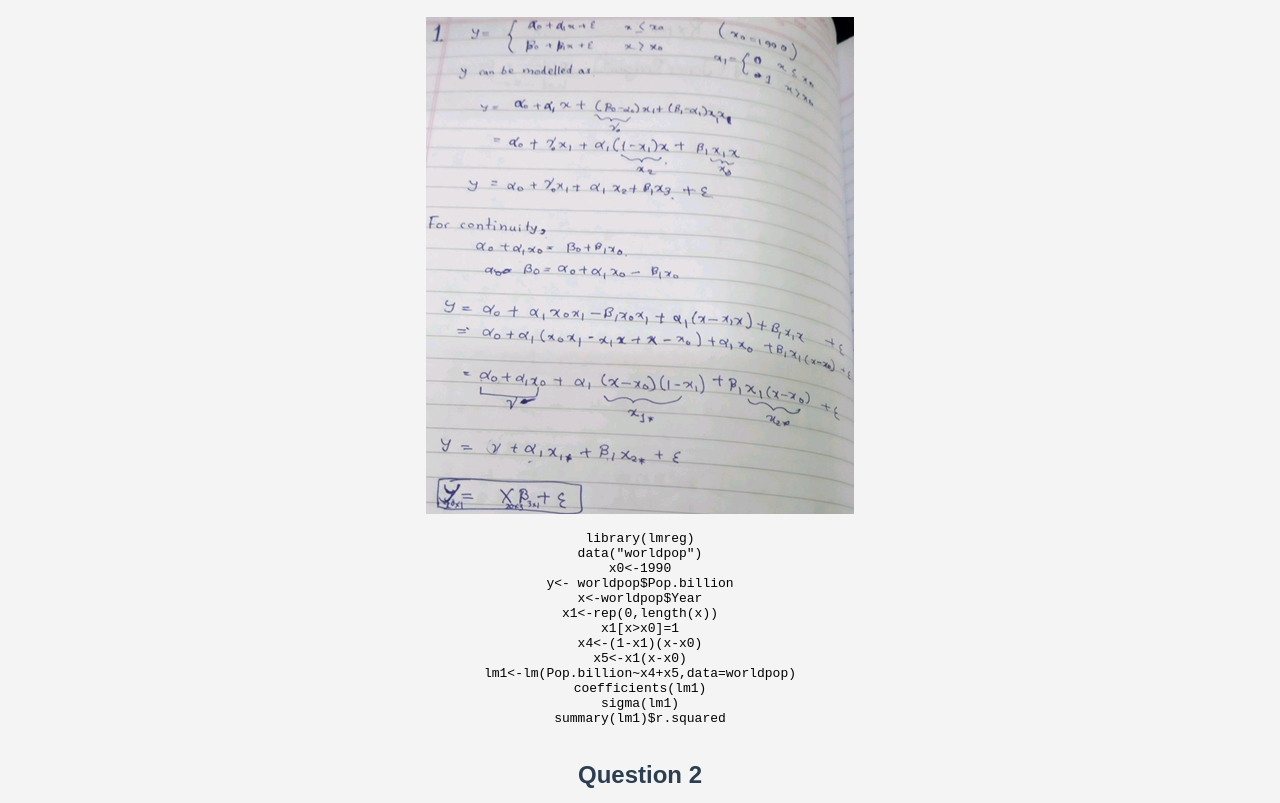
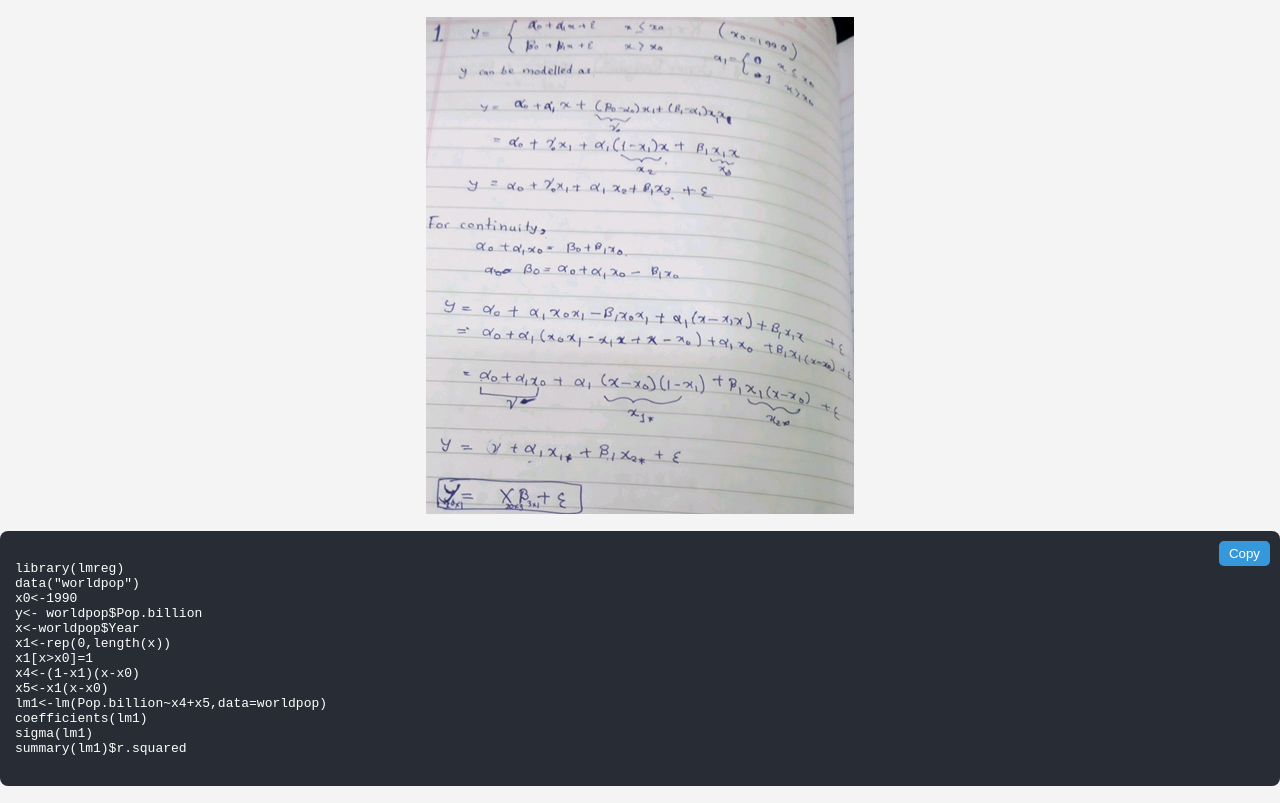
Before and after one commit to StatShaan27/notes, a plain HTML site: page week9_solutions.html in a window 1280 px wide. Shown: the part 143-946 px from the top of the page. Drawn offline with Linux system fonts and the light colour scheme.

Commit message:
week9_solutions.html

```diff
--- a/week9_solutions.html
+++ b/week9_solutions.html
@@ -41,6 +41,32 @@
         a:hover {
             color: #2980b9;
         }
+        .code-block {
+            position: relative;
+            background: #282c34;
+            color: #ffffff;
+            padding: 15px;
+            border-radius: 8px;
+            text-align: left;
+            font-family: monospace;
+            white-space: pre-wrap;
+            word-wrap: break-word;
+            overflow-x: auto;
+        }
+        .copy-btn {
+            position: absolute;
+            top: 10px;
+            right: 10px;
+            background: #3498db;
+            color: white;
+            border: none;
+            padding: 5px 10px;
+            cursor: pointer;
+            border-radius: 5px;
+        }
+        .copy-btn:hover {
+            background: #2980b9;
+        }
     </style>
 </head>
 <body>
@@ -50,6 +76,7 @@
     <h2>Question 1</h2>
     <img src="W9Q1.png" id="Question1 copy" alt="Question1 copy">
     <pre class="code-block">
+        <button class="copy-btn" onclick="copyCode(this)">Copy</button>
 library(lmreg)
 data("worldpop")
 x0<-1990
@@ -70,6 +97,7 @@ summary(lm1)$r.squared
 
     <h2>Question 3</h2>
     <pre class="code-block">
+        <button class="copy-btn" onclick="copyCode(this)">Copy</button>
 library(lmreg)
 data("worldpop")
 x0<-1990
@@ -87,6 +115,7 @@ coefficients(lm2)
 
     <h2>Question 4</h2>
     <pre class="code-block">
+        <button class="copy-btn" onclick="copyCode(this)">Copy</button>
 sigma(lm1)
 sigma(lm2)
 summary(lm1)$r.squared
@@ -102,6 +131,7 @@ summary(lm2)$r.squared
 
     <h2>Question 7</h2>
     <pre class="code-block">
+        <button class="copy-btn" onclick="copyCode(this)">Copy</button>
 library(lmreg)
 data("worldpop")
 x0<-1990
@@ -119,6 +149,7 @@ coefficients(lm3)
 
     <h2>Question 8</h2>
     <pre class="code-block">
+        <button class="copy-btn" onclick="copyCode(this)">Copy</button>
 sigma(lm1)
 sigma(lm2)
 sigma(lm3)
@@ -130,6 +161,7 @@ summary(lm3)$r.squared
 
     <h2>Question 9</h2>
     <pre class="code-block">
+        <button class="copy-btn" onclick="copyCode(this)">Copy</button>
 summary(lm2)
 summary(lm3)
     </pre>
@@ -137,6 +169,7 @@ summary(lm3)
 
     <h2>Question 10</h2>
     <pre class="code-block">
+        <button class="copy-btn" onclick="copyCode(this)">Copy</button>
 data(leprosy)
 head(leprosy)
 lm4<- lm(post ~ pre+ treatment, data = leprosy)
@@ -154,6 +187,7 @@ F0
 
     <h2>Question 11</h2>
     <pre class="code-block">
+        <button class="copy-btn" onclick="copyCode(this)">Copy</button>
 leprosy$Ai <- ifelse(leprosy$treatment == "A", 1, 0)
 leprosy$Di <- ifelse(leprosy$treatment == "D", 1, 0)
 lm5<- lm(post ~ pre+ Ai+Di, data = leprosy)
@@ -168,8 +202,10 @@ F
     </pre>
     <img src="W9Q11.png" id="Question11 copy" alt="Question11 copy">
 
+
     <h2>Question 12</h2>
     <pre class="code-block">
+        <button class="copy-btn" onclick="copyCode(this)">Copy</button>
 leprosy$Ai <- ifelse(leprosy$treatment == "A", 1, 0)
 leprosy$Fi <- ifelse(leprosy$treatment == "F", 1, 0)
 lm6<- lm(post ~ pre+ Ai+Fi, data = leprosy)
@@ -186,6 +222,18 @@ head(cbind(D0,D,D2))
 head(cbind(F0,F,F2))
     </pre>
     <img src="W9Q12.png" id="Question12 copy" alt="Question12 copy">
-
+     <script>
+        function copyCode(button) {
+            const codeBlock = button.nextElementSibling;
+            const textArea = document.createElement("textarea");
+            textArea.value = codeBlock.textContent;
+            document.body.appendChild(textArea);
+            textArea.select();
+            document.execCommand("copy");
+            document.body.removeChild(textArea);
+            button.textContent = "Copied!";
+            setTimeout(() => button.textContent = "Copy", 2000);
+        }
+    </script>
 </body>
 </html>
```
